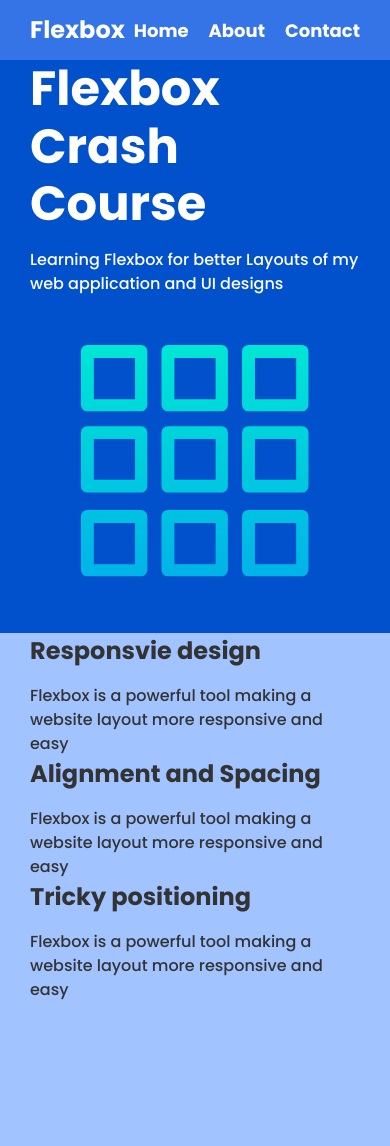
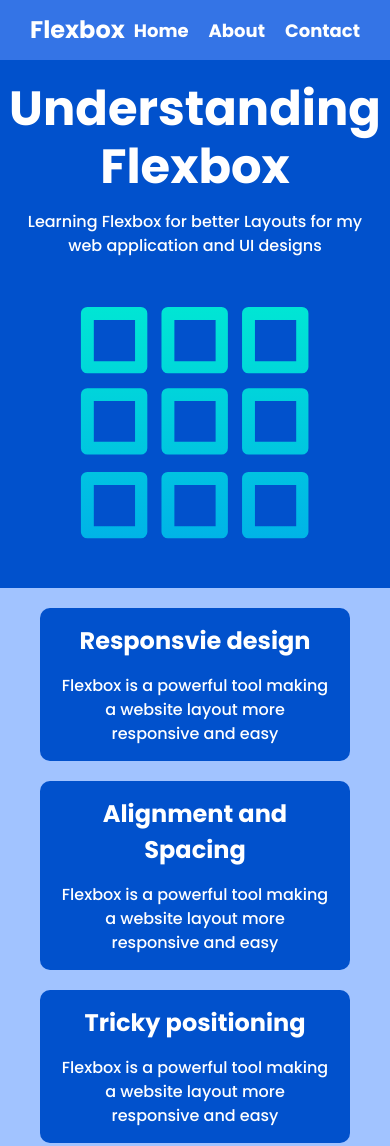
Before and after one commit to onassis28/flexbox-project, a plain HTML site: page index.html in a window 390 px wide. Before the commit the page ends 1002 px from the top, so only its background shows below. Drawn offline with Linux system fonts and the light colour scheme.

Commit message:
final changes

```diff
--- a/index.html
+++ b/index.html
@@ -4,7 +4,7 @@
     <meta charset="UTF-8" />
     <meta http-equiv="X-UA-Compatible" content="IE=edge" />
     <meta name="viewport" content="width=device-width, initial-scale=1.0" />
-    <title>Flexbox</title>
+    <title>Flexbox Project</title>
     <link rel="stylesheet" href="style.css" />
   </head>
   <body>
@@ -27,9 +27,9 @@
     <header class="header">
       <div class="container">
         <div>
-          <h1>Flexbox Crash Course</h1>
+          <h1>Understanding Flexbox</h1>
           <p>
-            Learning Flexbox for better Layouts of my web application and UI
+            Learning Flexbox for better Layouts for my web application and UI
             designs
           </p>
         </div>
--- a/style.css
+++ b/style.css
@@ -77,3 +77,35 @@ ul {
   font-weight: bold;
   line-height: 1.2;
 }
+
+.header .container {
+  display: flex;
+  align-items: center;
+  justify-content: space-between;
+}
+
+.boxes .container {
+  display: flex;
+  justify-content: space-between;
+}
+
+.box {
+  flex: 1;
+  background: #0151cc;
+  color: white;
+  border-radius: 10px;
+  margin: 20px 10px;
+  padding: 15px 20px;
+}
+
+@media (max-width: 768px) {
+  .header .container {
+    flex-direction: column;
+    padding-top: 20px;
+    text-align: center;
+  }
+  .boxes .container {
+    display: block;
+    text-align: center;
+  }
+}
```
